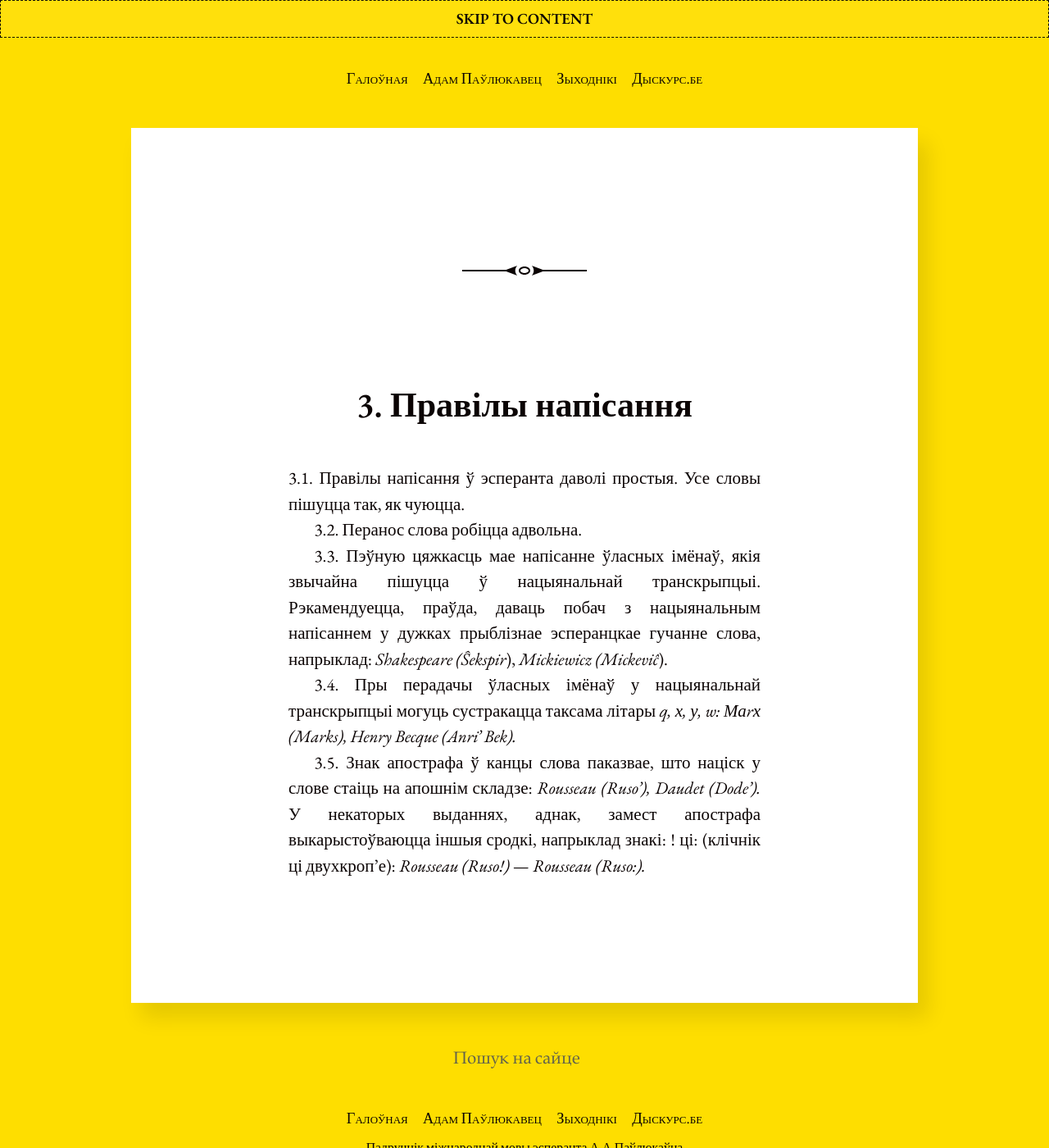
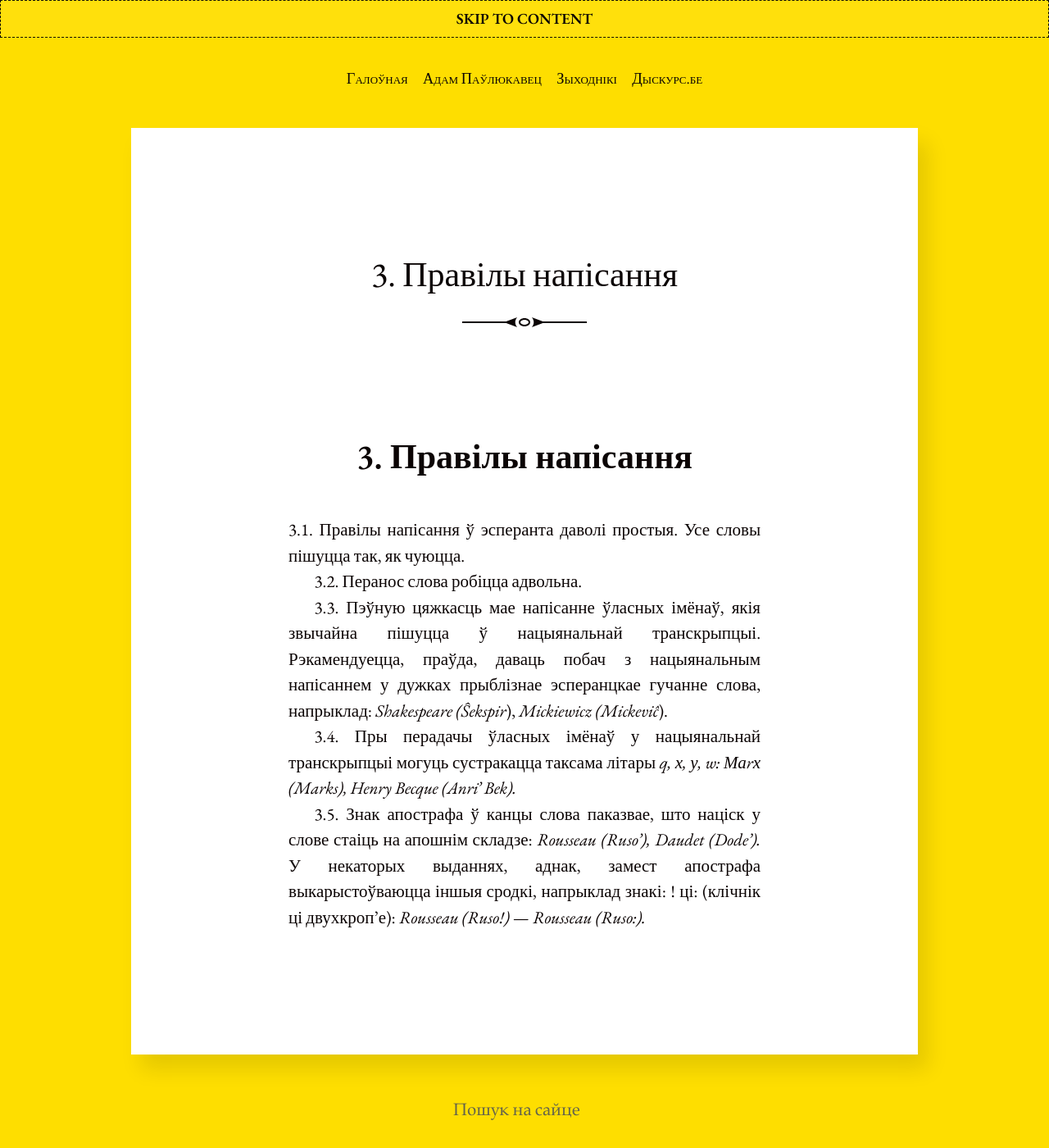
Before and after one commit to skaivolas/mir, a Jekyll site: the page built from _posts/2018-06-05-07.md, in a window 1280 px wide and 1400 px high. Shown: the whole window at 82% size. Built offline with Jekyll 4.4.1, drawn with Linux system fonts in a browser that asks for light colours; our own code applies the rules of GitHub Pages for plain Markdown files.

Commit message:
Update 2018-06-05-07.md

```diff
--- a/_posts/2018-06-05-07.md
+++ b/_posts/2018-06-05-07.md
@@ -1,5 +1,5 @@
 ---
-title: **3. Правілы напісання**
+title: 3. Правілы напісання
 layout: post
 ---
 ## **3. Правілы напісання**
```
